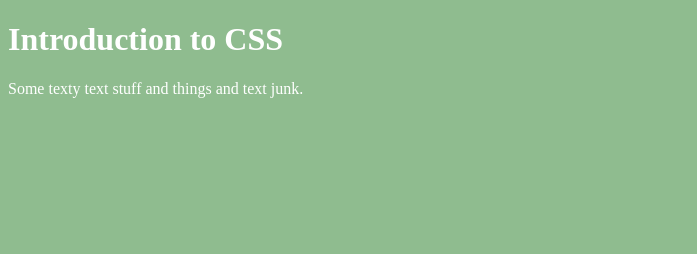
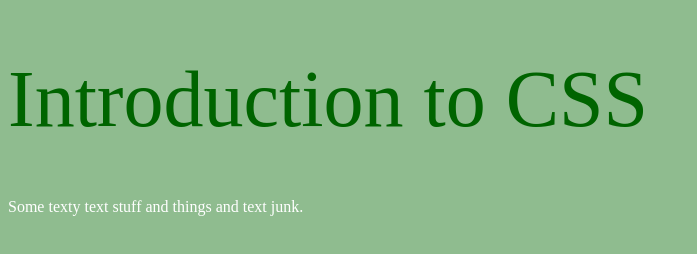
Before and after one commit to CelesteLavo0118/intro-to-css, a plain HTML site: page index.html in a window 1280 px wide. Shown: the whole page, without its empty margins (0-697 px from the left). Drawn offline with Linux system fonts and the light colour scheme.

Commit message:
added styles

```diff
--- a/css/main.css
+++ b/css/main.css
@@ -5,3 +5,9 @@ html {
   */
   color: #fff;
 }
+
+h1 {
+  color:darkgreen;
+  font-weight:normal;
+  font-size:5rem;
+}
```
